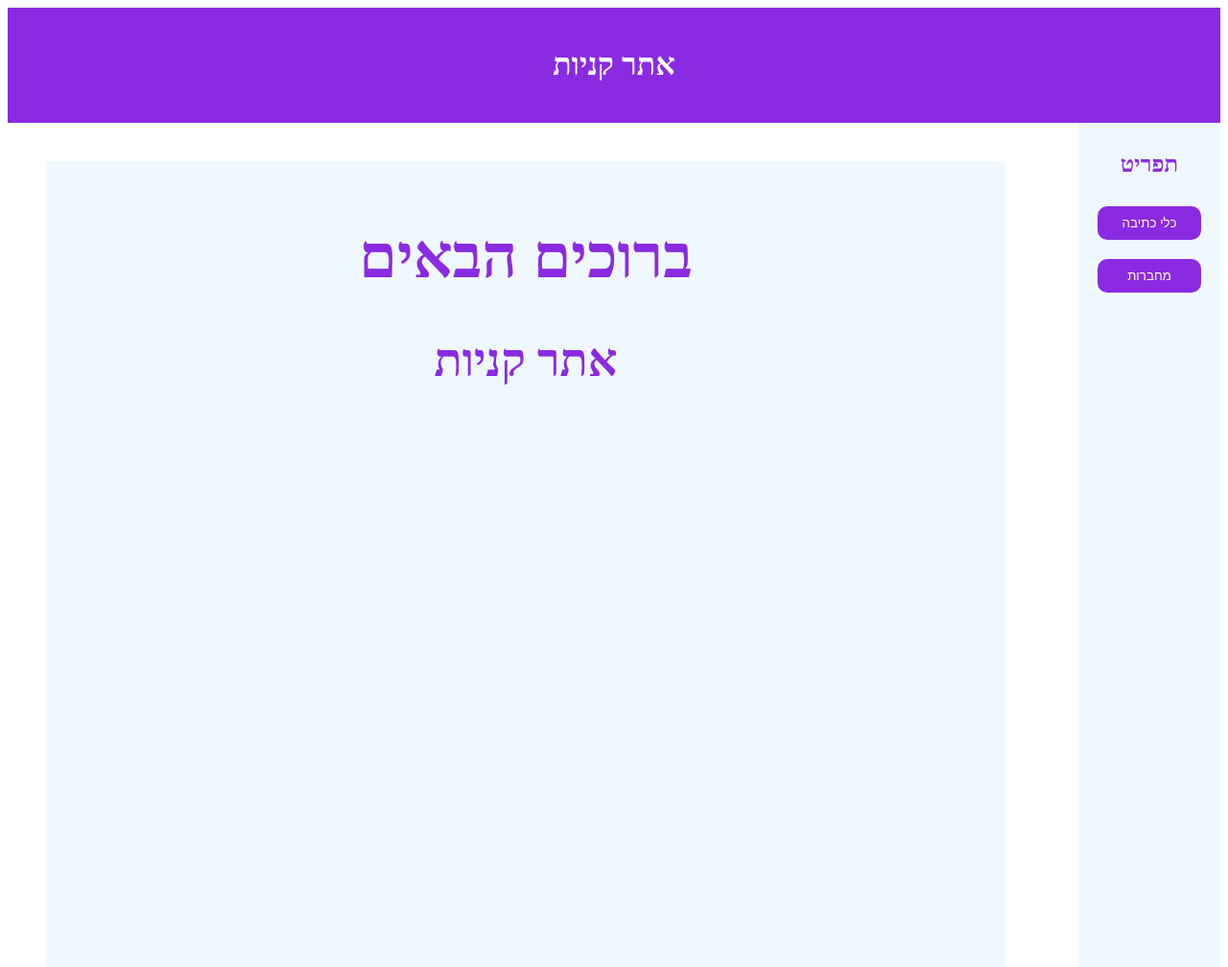
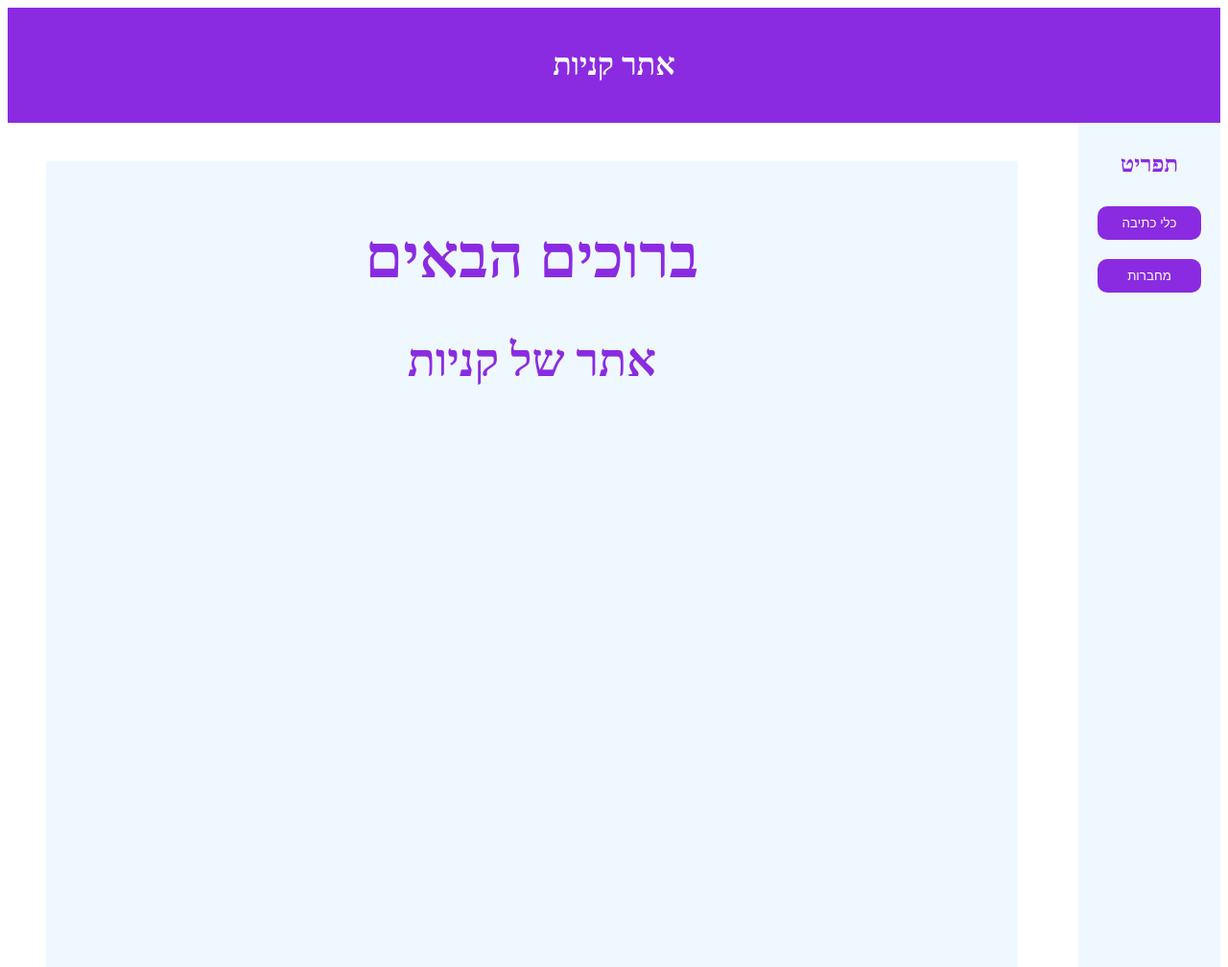
Before and after one commit to onico100/Shop, a plain HTML site: page index.html in a window 1280 px wide. Shown: the top 1008 px of the page at 96% size. Drawn offline with Linux system fonts and the light colour scheme.

Commit message:
fix welcome

```diff
--- a/index.html
+++ b/index.html
@@ -18,7 +18,7 @@
         <div id="prod-area" class="prod-area">
           <div id="welcome" class="welcome">
             <h1>ברוכים הבאים</h1>
-            <h2>אתר קניות</h2>
+            <h2>אתר של קניות</h2>
           </div>
         </div>
         <div id="sidebar" class="sideBar">
--- a/main.js
+++ b/main.js
@@ -1,3 +1,4 @@
+//controller
 function moveTo(num) {
   if (num === 1) renderProducts(Gcraft);
   else renderProducts(Gnotebooks);
--- a/style.css
+++ b/style.css
@@ -71,7 +71,7 @@ button:hover {
 }
 
 .welcome {
-  width: 75vw;
+  width: 76vw;
   background-color: aliceblue;
   color: blueviolet;
   text-align: center;
```
